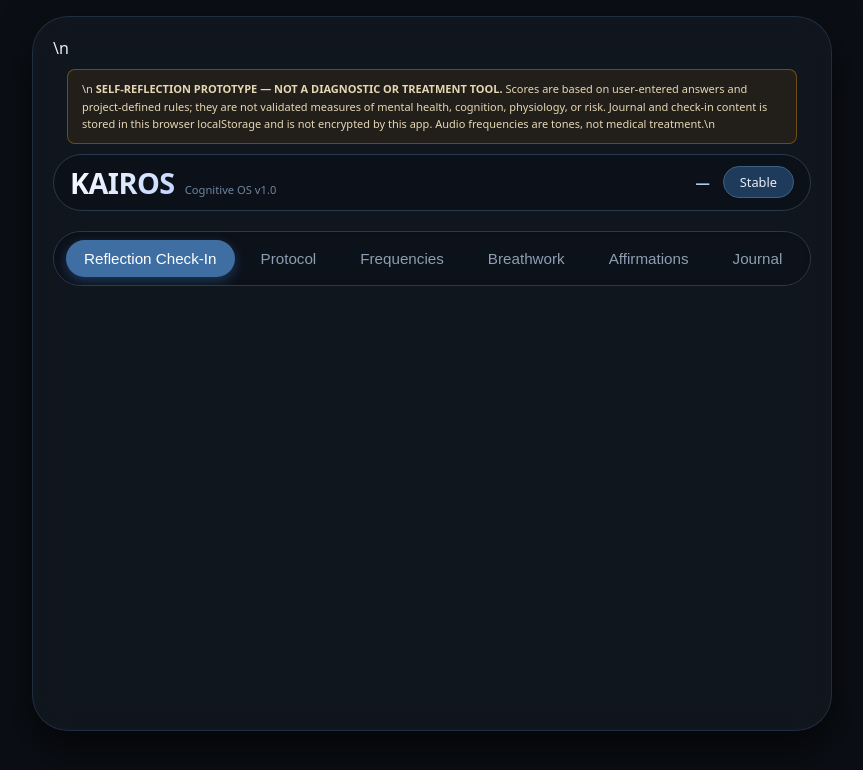
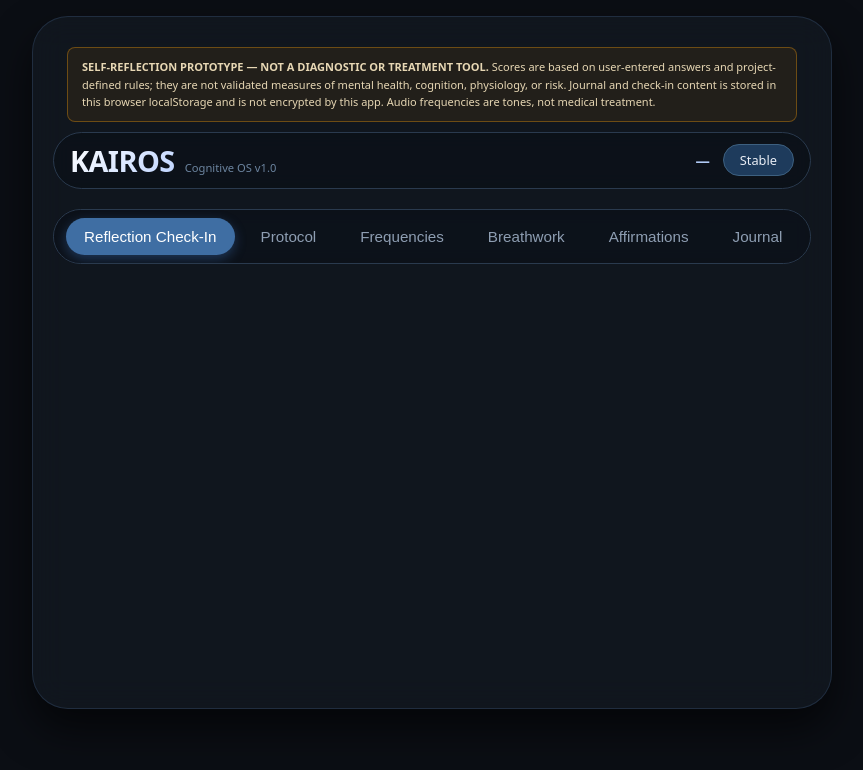
Before and after one commit to foreverforward760-crypto/LuminarkStage5_090, a plain HTML site: page index.html in a window 1280 px wide. Shown: the whole page, without its empty margins (208-1071 px from the left). Drawn offline with Linux system fonts and the light colour scheme.

Commit message:
Fix line breaks in the prototype notice markup

```diff
--- a/index.html
+++ b/index.html
@@ -18,7 +18,10 @@
     <link rel="stylesheet" href="css/styles.css">
 </head>
 <body>
-    <div id="app" class="kairos-app">\n        <div role="note" style="margin:10px 14px;padding:10px 14px;border:1px solid rgba(245,158,11,.35);border-radius:8px;background:rgba(245,158,11,.08);color:#e7d7b4;font-size:11px;line-height:1.6;">\n          <strong>SELF-REFLECTION PROTOTYPE — NOT A DIAGNOSTIC OR TREATMENT TOOL.</strong> Scores are based on user-entered answers and project-defined rules; they are not validated measures of mental health, cognition, physiology, or risk. Journal and check-in content is stored in this browser localStorage and is not encrypted by this app. Audio frequencies are tones, not medical treatment.\n        </div>
+    <div id="app" class="kairos-app">
+        <div role="note" style="margin:10px 14px;padding:10px 14px;border:1px solid rgba(245,158,11,.35);border-radius:8px;background:rgba(245,158,11,.08);color:#e7d7b4;font-size:11px;line-height:1.6;">
+          <strong>SELF-REFLECTION PROTOTYPE — NOT A DIAGNOSTIC OR TREATMENT TOOL.</strong> Scores are based on user-entered answers and project-defined rules; they are not validated measures of mental health, cognition, physiology, or risk. Journal and check-in content is stored in this browser localStorage and is not encrypted by this app. Audio frequencies are tones, not medical treatment.
+        </div>
 
         <!-- Reflection introduction overlay; no clinical or physiological calibration is performed. -->
         <div id="shadowProbeOverlay" class="hidden" style="position:fixed;inset:0;background:rgba(11,14,20,0.97);z-index:200;display:flex;align-items:center;justify-content:center;text-align:center;padding:40px;backdrop-filter:blur(12px);">
```
